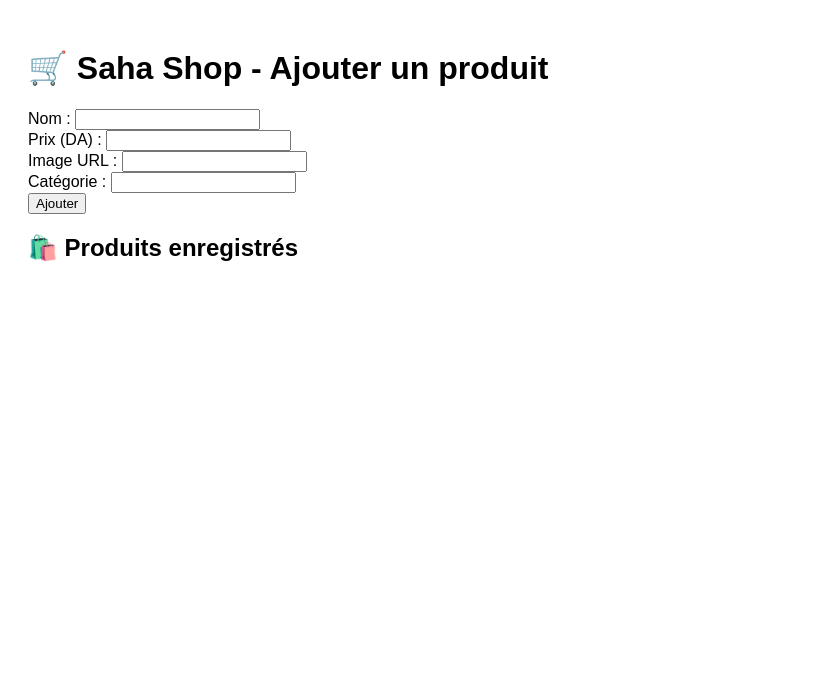
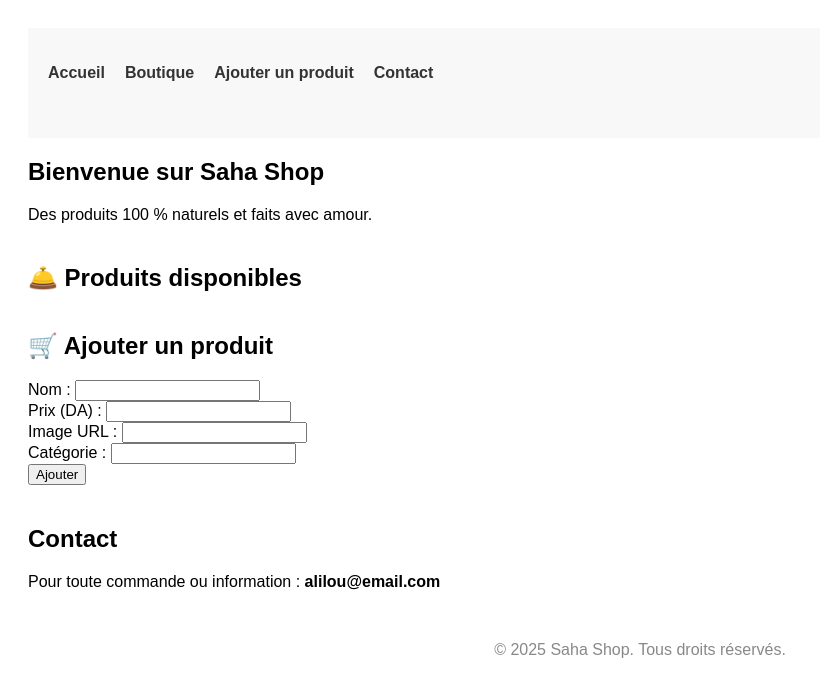
Before and after one commit to NAFxUHTRED/Saha-shop, a plain HTML site: page index.html in a window 1280 px wide. Shown: the whole page, without its empty margins (0-820 px from the left). Drawn offline with Linux system fonts and the light colour scheme; no server answers.

Commit message:
Update index.html

```diff
--- a/index.html
+++ b/index.html
@@ -2,11 +2,30 @@
 <html lang="fr">
 <head>
   <meta charset="UTF-8">
-  <title>Saha Shop - Admin</title>
+  <title>Saha Shop</title>
   <style>
     body {
       font-family: Arial;
       padding: 20px;
+    }
+    header, nav {
+      background-color: #f8f8f8;
+      padding: 10px;
+      margin-bottom: 20px;
+    }
+    nav ul {
+      list-style: none;
+      padding: 0;
+      display: flex;
+      gap: 20px;
+    }
+    nav a {
+      text-decoration: none;
+      color: #333;
+      font-weight: bold;
+    }
+    section {
+      margin-bottom: 40px;
     }
     .produit {
       border: 1px solid #ccc;
@@ -20,11 +39,37 @@
       width: 100%;
       height: auto;
     }
+    footer {
+      text-align: center;
+      margin-top: 50px;
+      color: #888;
+    }
   </style>
 </head>
 <body>
-  <h1>🛒 Saha Shop - Ajouter un produit</h1>
+  <header>
+    <nav>
+      <ul>
+        <li><a href="#accueil">Accueil</a></li>
+        <li><a href="#boutique">Boutique</a></li>
+        <li><a href="#ajouter">Ajouter un produit</a></li>
+        <li><a href="#contact">Contact</a></li>
+      </ul>
+    </nav>
+  </header>
 
+  <section id="accueil">
+    <h1>Bienvenue sur Saha Shop</h1>
+    <p>Des produits 100 % naturels et faits avec amour.</p>
+  </section>
+
+  <section id="boutique">
+    <h2>🛎️ Produits disponibles</h2>
+    <div id="produits"></div>
+  </section>
+
+  <section id="ajouter">
+    <h2>🛒 Ajouter un produit</h2>
     <form id="ajout-form">
       <label>Nom : <input type="text" id="nom" required></label><br>
       <label>Prix (DA) : <input type="number" id="prix" required></label><br>
@@ -32,11 +77,18 @@
       <label>Catégorie : <input type="text" id="categorie" required></label><br>
       <button type="submit">Ajouter</button>
     </form>
+  </section>
 
-  <h2>🛍️ Produits enregistrés</h2>
-  <div id="produits"></div>
+  <section id="contact">
+    <h2>Contact</h2>
+    <p>Pour toute commande ou information : <strong>alilou@email.com</strong></p>
+  </section>
 
-  <!-- Firebase App (base) -->
+  <footer>
+    <p>&copy; 2025 Saha Shop. Tous droits réservés.</p>
+  </footer>
+
+  <!-- Firebase App (compat mode) -->
   <script src="https://www.gstatic.com/firebasejs/10.12.0/firebase-app-compat.js"></script>
   <script src="https://www.gstatic.com/firebasejs/10.12.0/firebase-firestore-compat.js"></script>
 
```
Lines whose indentation alone changed are shown as unchanged.
